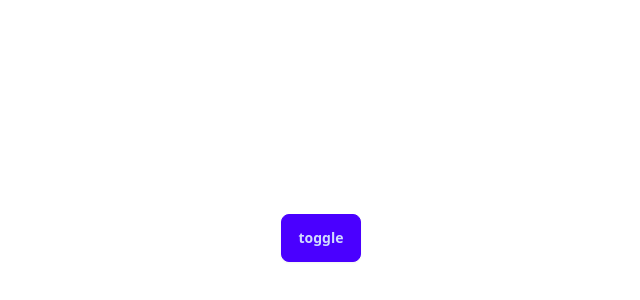
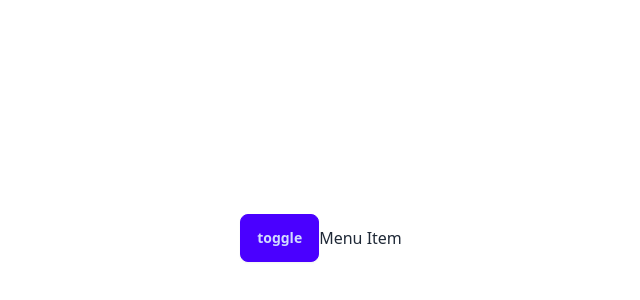
Before and after one commit to tanvirrifat1/react-rerender-core, a React (Vite) app: page / in a window 1280 px wide. Shown: the part 162-462 px from the top of the page, without its empty margins (319-959 px from the left). Built offline with nearby package versions, Linux system fonts and the light colour scheme.

Commit message:
added usecontext

```diff
--- a/src/App.tsx
+++ b/src/App.tsx
@@ -1,9 +1,10 @@
 import { useContext } from "react";
 import UseRefExam from "./pages/UseRefExam";
-import { ThemeContext } from "./context/ThemeProvider";
+import { ThemeContext, TThemContext } from "./context/ThemeProvider";
+import { MenuItem, MenuList } from "./context/Manu";
 
 const App = () => {
-  const { dark, setDark } = useContext(ThemeContext);
+  const { dark, setDark } = useContext(ThemeContext) as TThemContext;
 
   return (
     <div
@@ -15,6 +16,10 @@ const App = () => {
         toggle
       </button>
       {/* <UseRefExam /> */}
+
+      <MenuList>
+        <MenuItem></MenuItem>
+      </MenuList>
     </div>
   );
 };
--- /dev/null
+++ b/src/context/Manu.tsx
@@ -0,0 +1,27 @@
+import { createContext, ReactNode, useContext } from "react";
+
+type TThemProvider = {
+  children: ReactNode;
+};
+
+const MenuContext = createContext<{ theme: string } | null>(null);
+
+export const MenuList = ({ children }: TThemProvider) => {
+  return (
+    <MenuContext.Provider value={{ theme: "dark" }}>
+      <ul> {children} </ul>
+    </MenuContext.Provider>
+  );
+};
+
+export const MenuItem = () => {
+  const menuContext = useContext(MenuContext);
+
+  if (!menuContext) {
+    throw new Error("MenuItem must be used within a MenuList");
+  }
+
+  const { theme } = menuContext;
+  console.log(theme);
+  return <div>Menu Item</div>;
+};
--- a/src/context/ThemeProvider.tsx
+++ b/src/context/ThemeProvider.tsx
@@ -4,7 +4,7 @@ type TThemProvider = {
   children: ReactNode;
 };
 
-type TThemContext = {
+export type TThemContext = {
   dark: boolean;
   setDark: React.Dispatch<React.SetStateAction<boolean>>;
 };
```
